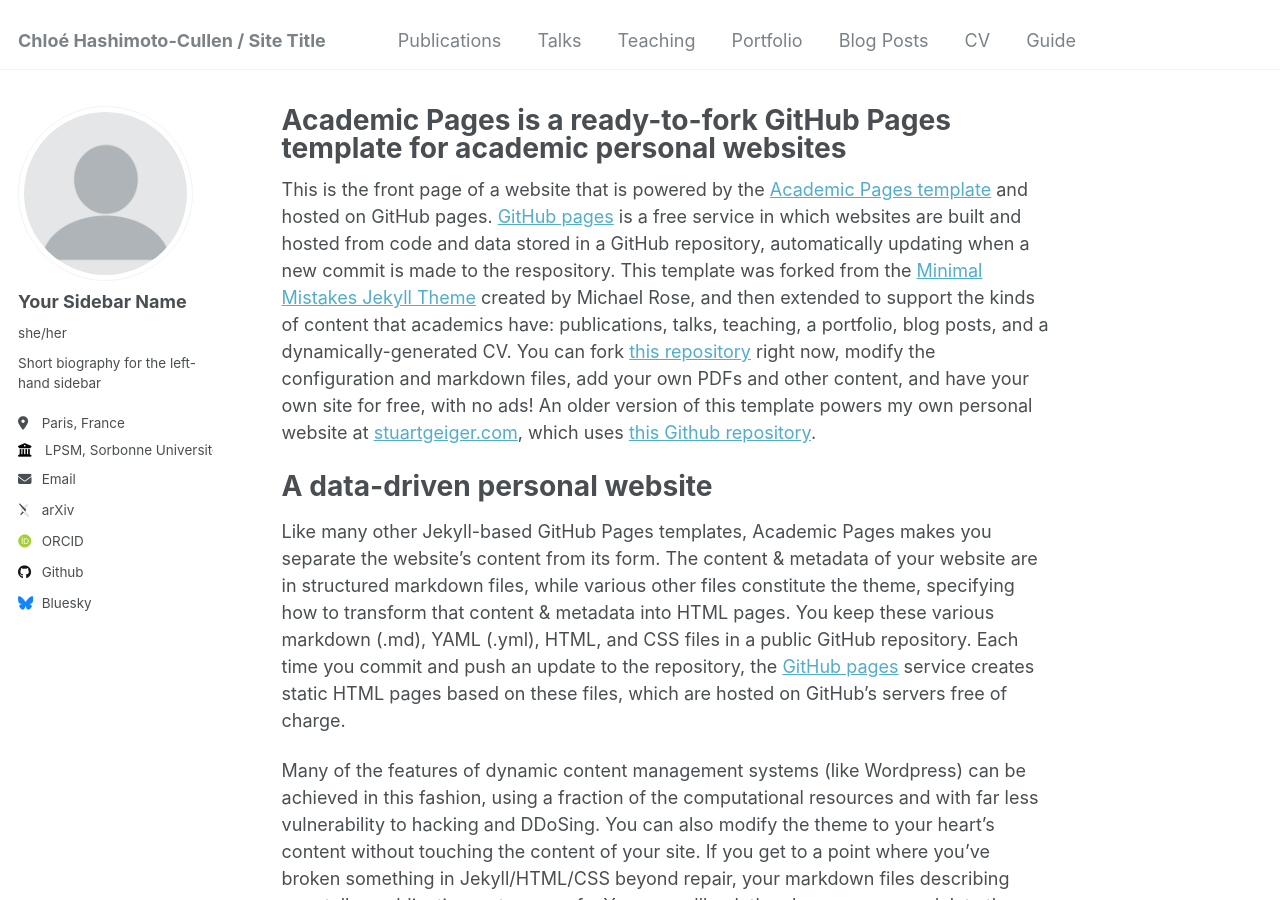
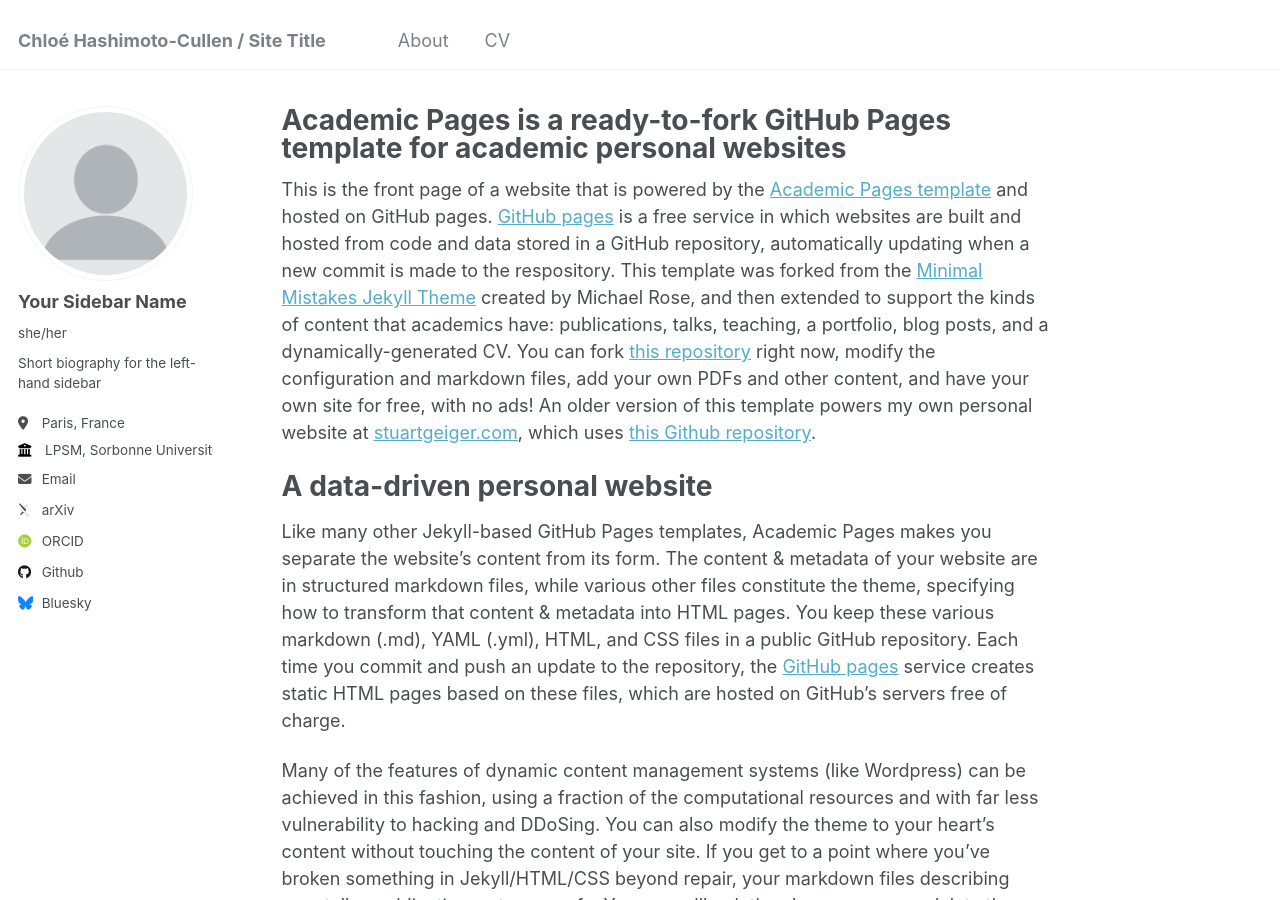
Before and after one commit to hashimotocullen/hashimotocullen.github.io, a Jekyll site: the page built from _pages/about.md, in a window 1280 px wide and 900 px high. Built offline with Jekyll 4.4.1, drawn with Linux system fonts in a browser that asks for light colours; some web fonts are replaced.

Commit message:
Update navigation.yml

```diff
--- a/_data/navigation.yml
+++ b/_data/navigation.yml
@@ -5,23 +5,8 @@
 # prevent it from being included in the site.
 
 main:
-  - title: "Publications"
-    url: /publications/
-
-  - title: "Talks"
-    url: /talks/
-
-  - title: "Teaching"
-    url: /teaching/
-
-  - title: "Portfolio"
-    url: /portfolio/
-
-  - title: "Blog Posts"
-    url: /year-archive/
+  - title: "About"
+    url: /about/
 
   - title: "CV"
     url: /cv/
-
-  - title: "Guide"
-    url: /markdown/
```
